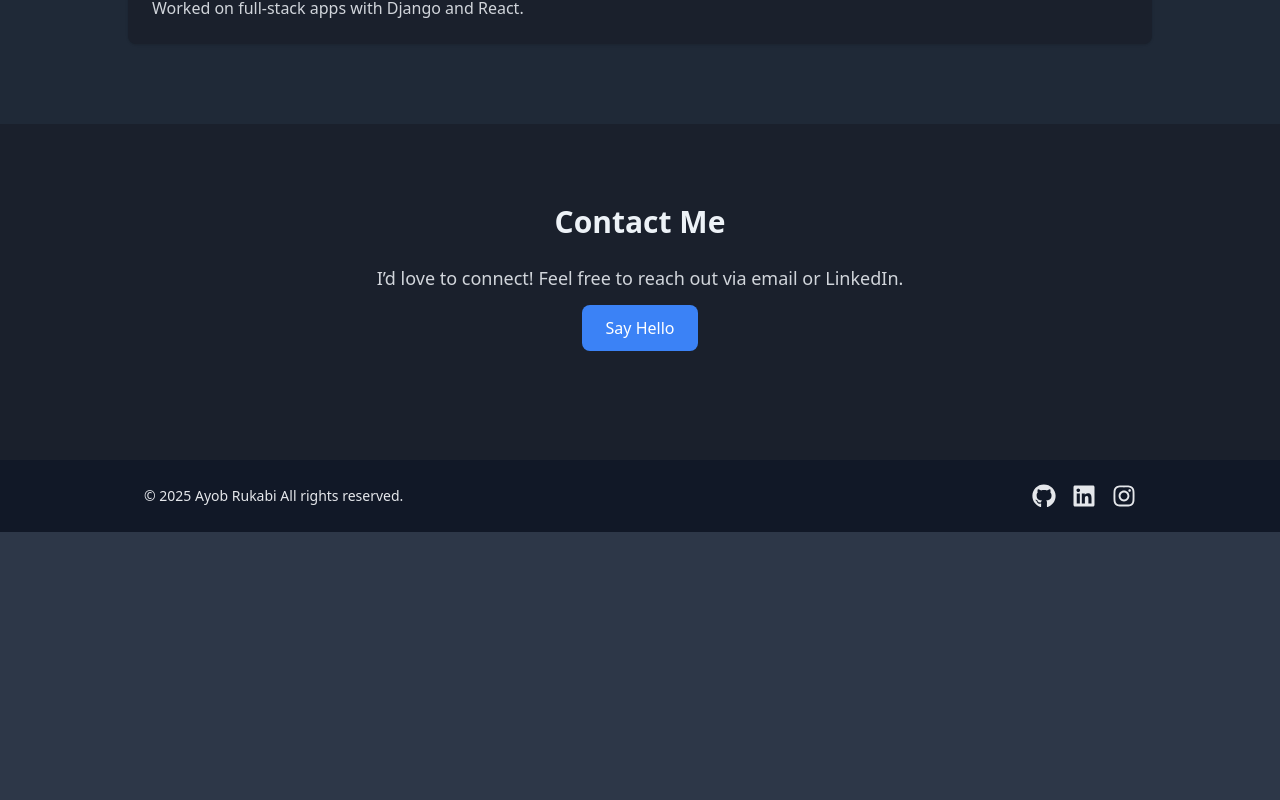
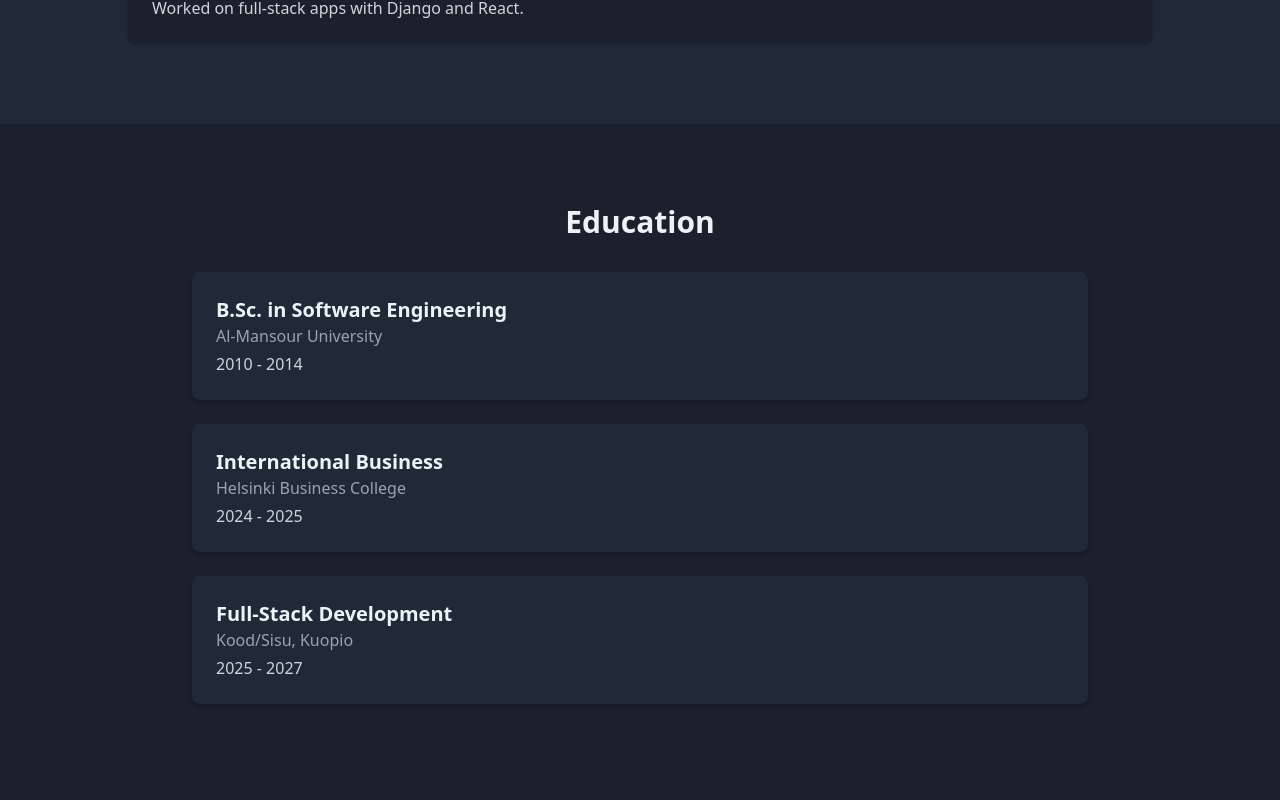
Before and after one commit to AyoobRukabi/my-portfolio, a React (Vite) app: page / in a window 1280 px wide. Shown: the part 2880-3680 px from the top of the page. Before the commit the page ends 3412 px from the top, so only its background shows below. Built offline with nearby package versions, Linux system fonts and the light colour scheme.

Commit message:
Add Education

```diff
--- a/src/App.tsx
+++ b/src/App.tsx
@@ -5,6 +5,7 @@
 import Skills from "./components/Skills";
 import Projects from "./components/Projects";
 import Experience from "./components/Experience";
+import Education from "./components/Education";
 import Contact from "./components/Contact";
 import Footer from "./components/Footer";
 
@@ -20,6 +21,7 @@
       <Skills />
       <Projects />
       <Experience />
+      <Education />
       <Contact />
       <Footer />
     </div>
--- /dev/null
+++ b/src/components/Education.tsx
@@ -0,0 +1,56 @@
+import React from "react";
+import { motion } from "framer-motion";
+
+const Education: React.FC = () => {
+  const education = [
+    {
+        degree: "B.Sc. in Software Engineering",
+        school: "Al-Mansour University",
+        period: "2010 - 2014"
+    },
+    {
+      degree: "International Business",
+      school: "Helsinki Business College",
+      period: "2024 - 2025"
+    },
+    {
+      degree: "Full-Stack Development",
+      school: "Kood/Sisu, Kuopio",
+      period: "2025 - 2027"
+    },
+  ];
+
+  return (
+    <section id="education" className="py-20 bg-white dark:bg-gray-900 text-gray-900 dark:text-gray-100 px-6">
+      <div className="max-w-4xl mx-auto">
+        <motion.h2
+          initial={{ opacity: 0, y: -30 }}
+          animate={{ opacity: 1, y: 0 }}
+          transition={{ duration: 0.6 }}
+          className="text-3xl font-bold mb-8 text-center"
+        >
+          Education
+        </motion.h2>
+
+        <div className="space-y-6">
+          {education.map((edu, idx) => (
+            <motion.div
+              key={idx}
+              initial={{ opacity: 0, x: 50 }}
+              whileInView={{ opacity: 1, x: 0 }}
+              viewport={{ once: true }}
+              transition={{ duration: 0.6, delay: idx * 0.2 }}
+              className="bg-gray-100 dark:bg-gray-800 p-6 rounded-lg shadow-md hover:shadow-xl transition"
+            >
+              <h3 className="text-xl font-semibold">{edu.degree}</h3>
+              <p className="text-gray-600 dark:text-gray-400">{edu.school}</p>
+              <p className="mt-1 text-gray-700 dark:text-gray-300">{edu.period}</p>
+            </motion.div>
+          ))}
+        </div>
+      </div>
+    </section>
+  );
+};
+
+export default Education;
```
